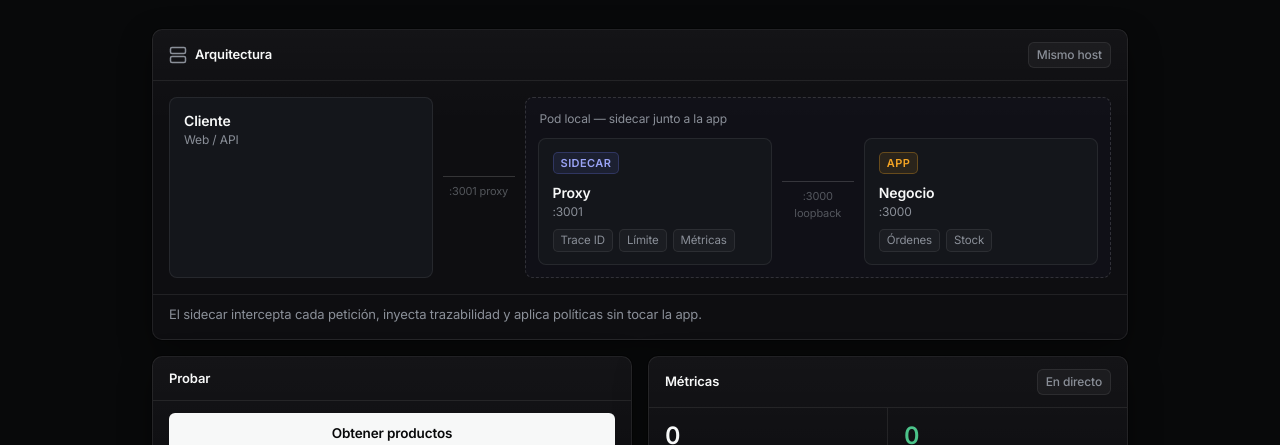
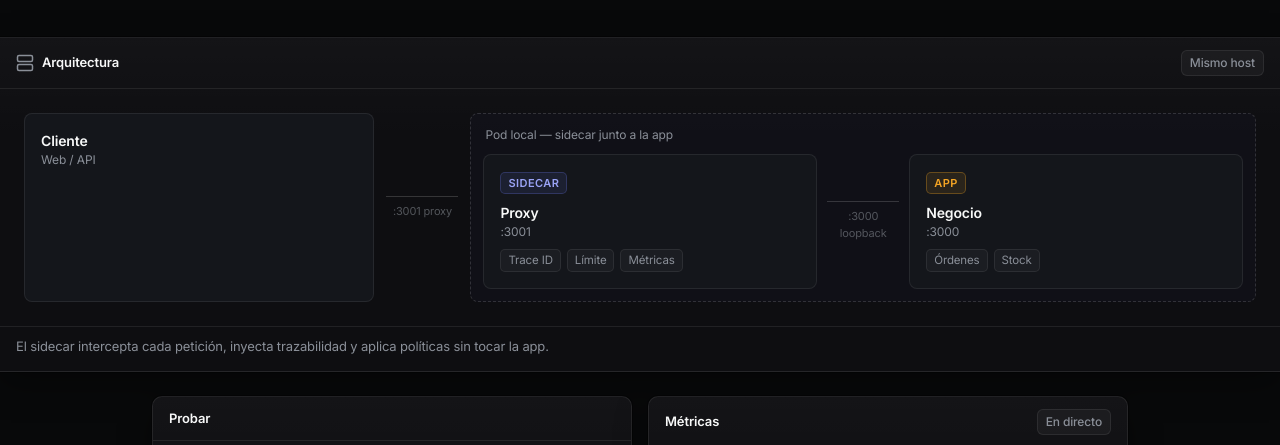
Before and after one commit to Camilo959/side-pattern-example-ds3, a website: page public/index.html in a window 1280 px wide. Shown: the part 293-738 px from the top of the page. Drawn offline with Linux system fonts and the light colour scheme; no server answers.

Commit message:
style(dashboard): vista de arquitectura sidecar a pantalla completa

```diff
--- a/public/index.html
+++ b/public/index.html
@@ -35,7 +35,6 @@
       <p>Proxy, trazabilidad y límites en un mismo pod. Diseñado para depurar microservicios en tiempo real.</p>
     </div>
 
-    <main class="grid-layout">
     <section class="card diagram-card" aria-label="Arquitectura">
       <div class="card-header">
         <h2>
@@ -80,6 +79,7 @@
       <p class="section-footnote">El sidecar intercepta cada petición, inyecta trazabilidad y aplica políticas sin tocar la app.</p>
     </section>
 
+    <main class="grid-layout">
       <section class="card controls-card" aria-label="Consola de pruebas">
         <div class="card-header"><h2>Probar</h2></div>
         <div class="action-buttons">
--- a/public/styles.css
+++ b/public/styles.css
@@ -69,6 +69,7 @@ body {
   min-height: 100vh;
   padding: 0 0 56px;
   -webkit-font-smoothing: antialiased;
+  overflow-x: clip;
 }
 
 /* Glow superior sutil, como el hero de Linear */
@@ -154,12 +155,24 @@ body::before {
 }
 .section-footnote { font-size: 13px; color: var(--text-2); padding: 10px 16px 14px; border-top: 1px solid var(--border); }
 
-/* ---------- Topología: elemento firma ---------- */
-.diagram-card { grid-column: span 2; }
-.topology-container { display: flex; align-items: stretch; gap: 10px; padding: 16px; }
+/* ---------- Topología: banda full-bleed a pantalla completa ---------- */
+.diagram-card {
+  margin: 8px calc(50% - 50vw) 24px;
+  border-radius: 0;
+  border-left: none;
+  border-right: none;
+}
+.diagram-card .card-header,
+.diagram-card .topology-container,
+.diagram-card .section-footnote {
+  max-width: 1280px;
+  margin-left: auto;
+  margin-right: auto;
+}
+.topology-container { display: flex; align-items: stretch; gap: 12px; padding: 24px; }
 .node {
   background: var(--panel-2); border: 1px solid var(--border); border-radius: var(--radius);
-  padding: 12px 14px; min-width: 0; flex: 1;
+  padding: 16px; min-width: 0; flex: 1;
 }
 .node-badge {
   display: inline-block; font-size: 11px; font-weight: 600; letter-spacing: 0.04em; text-transform: uppercase;
@@ -307,7 +320,7 @@ a:focus-visible, button:focus-visible, input:focus-visible, select:focus-visible
 }
 @media (max-width: 900px) {
   .grid-layout { grid-template-columns: 1fr; }
-  .diagram-card, .logs-card, .response-card { grid-column: span 1; }
+  .logs-card, .response-card { grid-column: span 1; }
   .topology-container { flex-direction: column; }
   .pod-services { flex-direction: column; }
   .arrow-container { width: 100%; min-height: 40px; }
```
Lines whose indentation alone changed are shown as unchanged.
